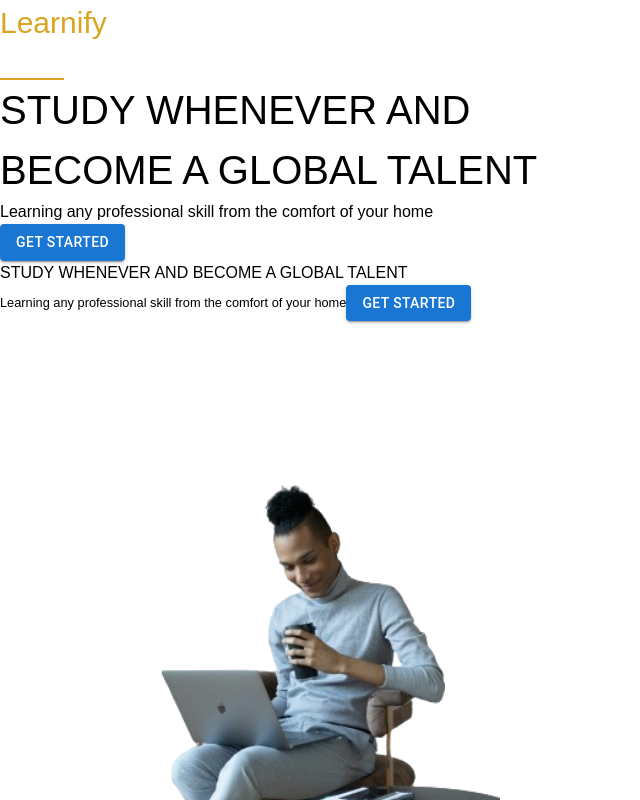
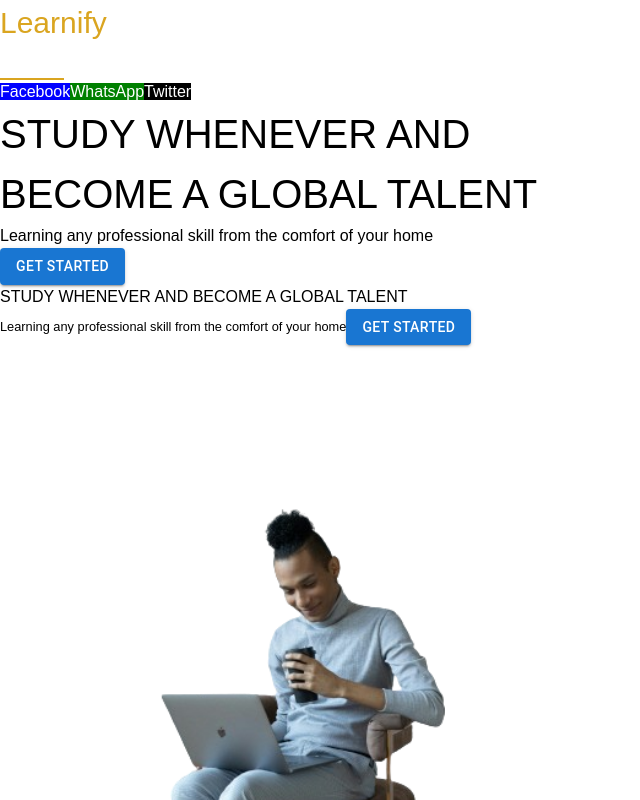
Before and after one commit to UiJosh20/Learnify-frontend, a React (Vite) app: page /home in a window 1280 px wide. Shown: the top 800 px of the page, without its empty margins (0-640 px from the left). Built offline with nearby package versions, Linux system fonts and the light colour scheme; a web font is replaced by a local one.

Commit message:
added socials in home

```diff
--- a/src/Components/Layout/Home.jsx
+++ b/src/Components/Layout/Home.jsx
@@ -1,6 +1,7 @@
 import man from "../../assets/mon.png";
 import Button from "@mui/material/Button";
 import { motion, useScroll } from "framer-motion";
+import { Link } from "react-router-dom";
 
 const Home = () => {
 
@@ -8,7 +9,13 @@ const Home = () => {
     <>
       <main className="bg-gradient-to-r from-slate-900 to-slate-950 lg:flex justify-between lg:px-20 lg:mt-20 w-full">
         <div className="text-white break-words font-bold lg:mx-20 lg:mt-36 lg:visible invisible">
-          <h1 className="">
+          <div className="flex flex-col fixed left-0">
+            <Link className="facebook p-2">Facebook</Link>
+            <Link className="whatsapp p-2">WhatsApp</Link>
+            <Link className="twitter p-2">Twitter</Link>
+          </div>
+
+          <h1>
             STUDY WHENEVER AND BECOME A GLOBAL TALENT
           </h1>
           <p>Learning any professional skill from the comfort of your home</p>
@@ -24,7 +31,7 @@ const Home = () => {
         </div>
 
         <div className="-mt-24 lg:visible invisible">
-          <img src={man} alt="an image of a man sitting down and holding a laptop" width={500}/>
+          <img src={man} alt="an image of a man sitting down and holding a laptop" width={500} />
         </div>
       </main>
 
--- a/src/index.css
+++ b/src/index.css
@@ -32,3 +32,18 @@ p{
 .nav-button.active {
   border-bottom: 2px solid goldenrod;
 }
+
+.facebook {
+  background-color: blue;
+  color: white;
+}
+
+.whatsapp {
+  background-color: green;
+  color: white;
+}
+
+.twitter {
+  background-color: black;
+  color: white;
+}
```
